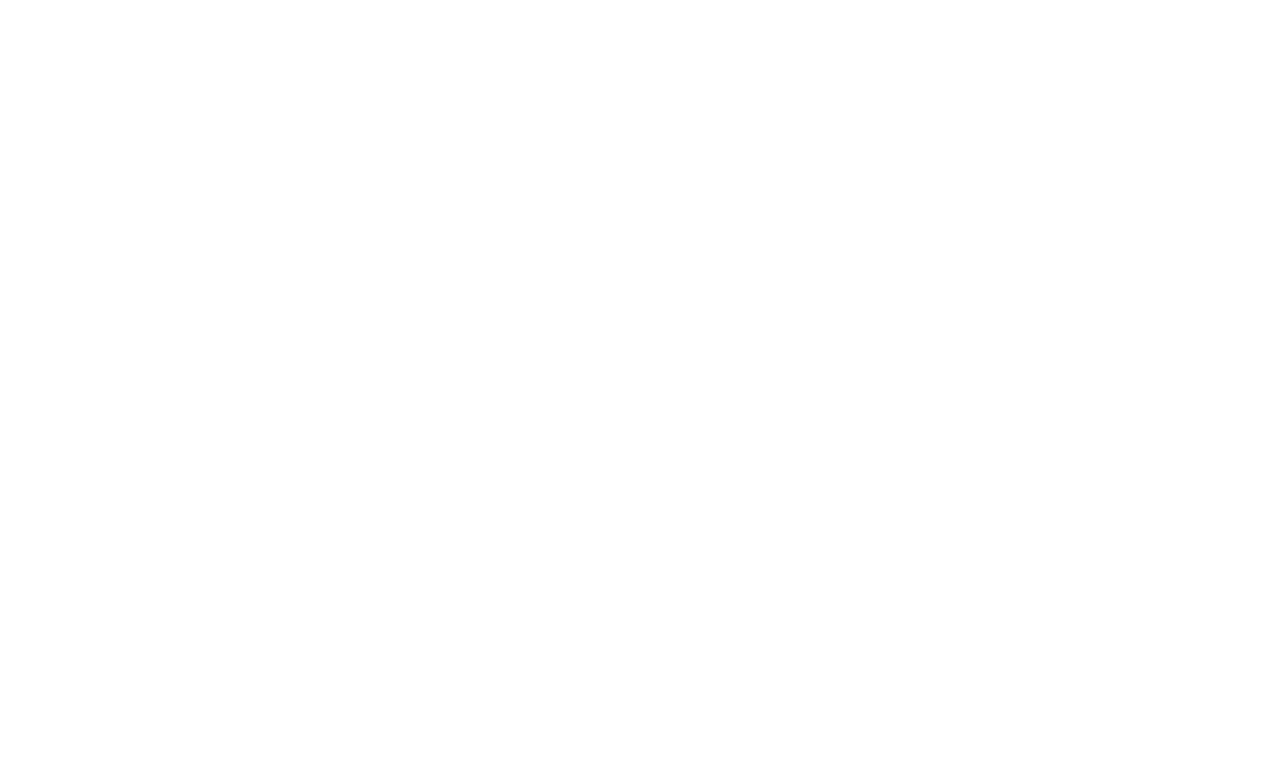
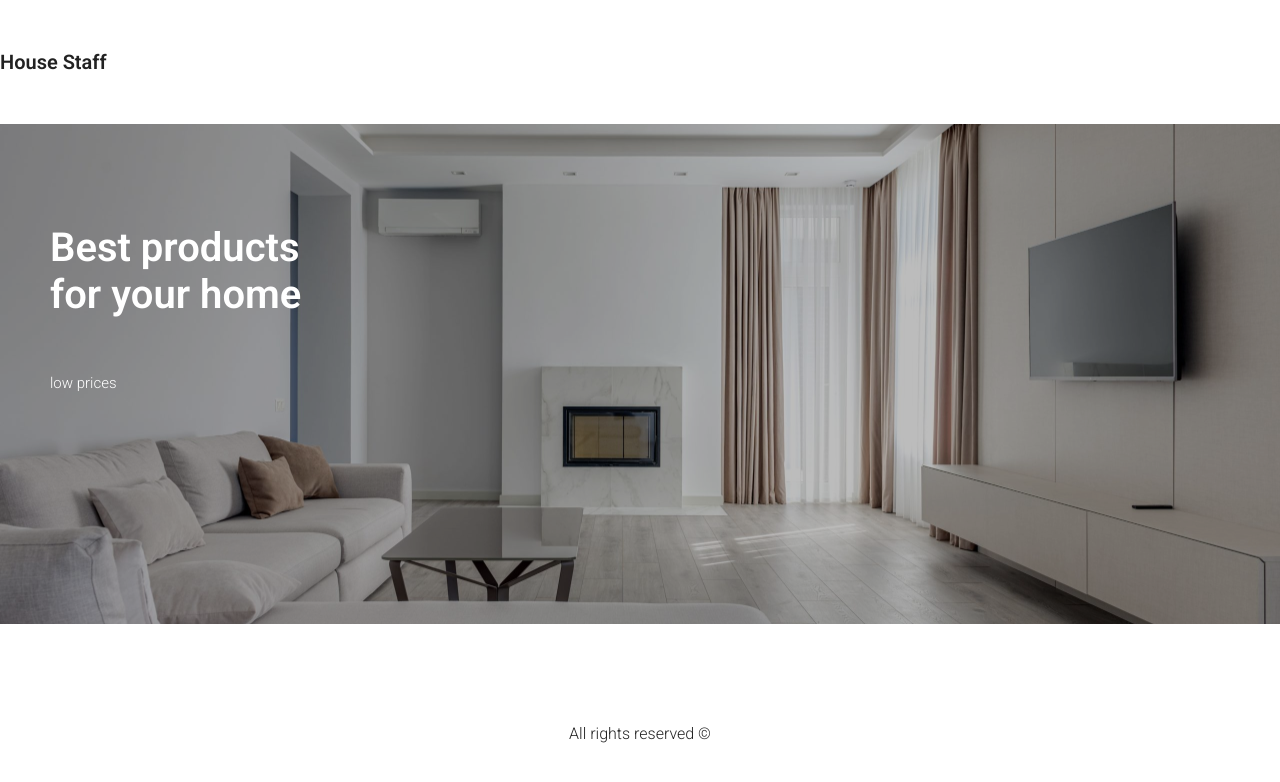
Before and after one commit to YevhLyt95/shop, a React (Create React App) app in the folder shop/: page / in a window 1280 px wide. Shown: the top 782 px of the page. Built offline with nearby package versions, Linux system fonts and the light colour scheme; the HTML template or start-up script is replaced by a standard one.

Commit message:
Added styles

```diff
--- a/shop/src/App.js
+++ b/shop/src/App.js
@@ -1,8 +1,11 @@
+import Header from "./components/Header";
+import Footer from "./components/Footer";
 
 function App() {
   return (
-    <div>
-
+    <div className="wrapper">
+      <Header />
+      <Footer />
     </div>
   );
 }
--- a/shop/src/components/Footer.js
+++ b/shop/src/components/Footer.js
@@ -0,0 +1,9 @@
+import React from 'react'
+
+export default function Footer() {
+  return (
+    <footer>
+        All rights reserved &copy;
+    </footer>
+  )
+}
--- a/shop/src/components/Header.js
+++ b/shop/src/components/Header.js
@@ -0,0 +1,12 @@
+import React from 'react'
+
+export default function Header() {
+  return (
+    <header>
+        <div>
+            <span className='logo'>House Staff</span>
+        </div>
+        <div className='presentation'></div>
+    </header>
+  )
+}
--- a/shop/src/index.css
+++ b/shop/src/index.css
@@ -0,0 +1,56 @@
+@import url('https://fonts.googleapis.com/css2?family=Roboto:ital,wght@0,100..900;1,100..900&display=swap');
+*{
+  margin: 0;
+  padding: 0;
+}
+
+body{
+  background-color: #fff;
+  color: #222;
+  font-family: "Roboto", sans-serif;
+  font-weight: 300;
+}
+.wrapper{
+  width: 1280px;
+  margin: 50px auto;
+}
+header .logo{
+  font-weight: 600;
+  font-size: 20px;
+}
+header .presentation{
+  margin: 50px 0;
+  background: url('./img/bg.jpg') no-repeat;
+  width: 100%;
+  height: 500px;
+  background-size: cover;
+  background-position: center center;
+  background-blend-mode: multiply;
+  background-color: #bcbcbc;
+  position: relative;
+}
+header .presentation::after{
+  content: 'Best products for your home';
+  position: absolute;
+  top: 100px;
+  left: 50px;
+  width: 300px;
+  font-size: 40px;
+  font-weight: 600;
+  color: #fff;
+}
+header .presentation::before{
+  content: 'low prices';
+  position: absolute;
+  top: 250px;
+  left: 50px;
+  width: 300px;
+  font-size: 15px;
+  font-weight: 300px;
+  color: #fff;
+}
+
+footer{
+  text-align: center;
+  margin-top: 100px;
+}
```
Also changed, not shown: shop/src/img/bg.jpg (added).
